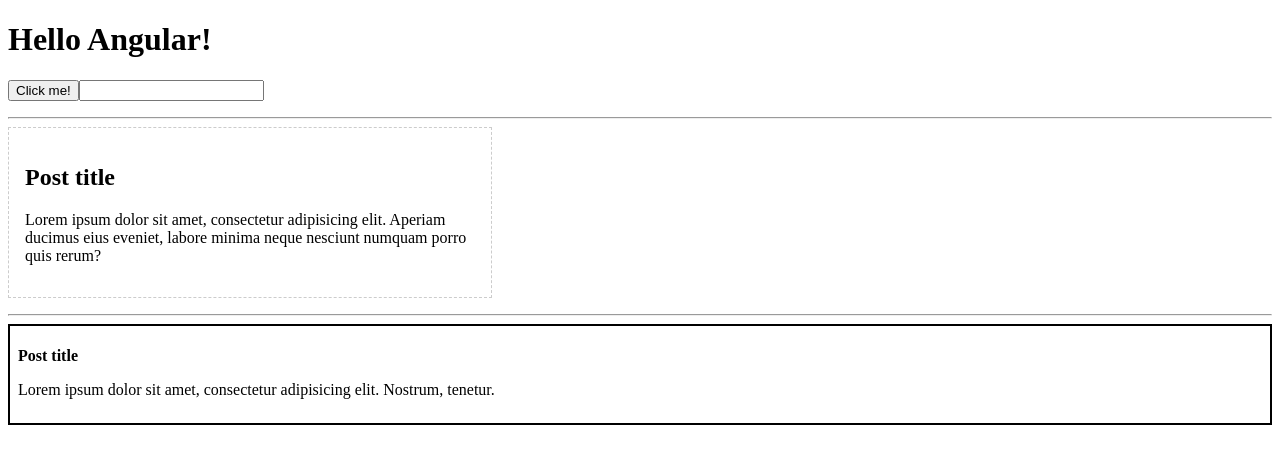
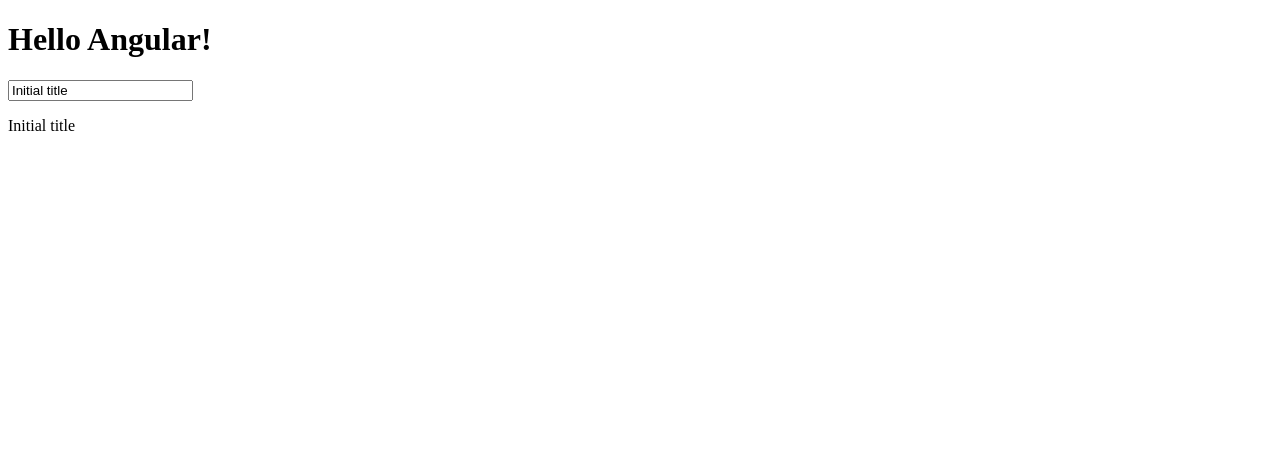
Before and after one commit to SergeySolod/AngularPosts, an Angular app: page / in a window 1280 px wide. Shown: the top 464 px of the page. Built offline with nearby package versions, Linux system fonts and the light colour scheme.

Commit message:
Double binding

```diff
--- a/src/app/app.component.html
+++ b/src/app/app.component.html
@@ -1,12 +1,3 @@
 <h1>Hello Angular!</h1>
-<button (click)="onClick()">Click me!</button>
-<input type="text"
-       (keyup.enter)="onInput($event)"
-       (blur)="onBlur(myInput.value)"
-       #myInput
->
-<p><strong>{{inputValue}}</strong></p>
-<hr>
-<app-post></app-post>
-<hr>
-<app-post4></app-post4>
+<input type="text" [(ngModel)]="title">
+<p>{{title}}</p>
--- a/src/app/app.component.ts
+++ b/src/app/app.component.ts
@@ -6,20 +6,9 @@
     styleUrls: ['./app.component.scss']
 })
 export class AppComponent {
-    inputValue = ''
+   title='Initial title'
 
-    constructor() {
-    }
-
-    onInput(event: KeyboardEvent) {
-        this.inputValue = (<HTMLInputElement>event.target).value
-    }
-
-    onClick() {
-        console.log('Click!')
-    }
-
-    onBlur(str: string) {
-        this.inputValue = str
+    onInput(event: any) {
+       this.title = event.target.value
     }
 }
```
Also changed, not shown: src/app/app.module.ts (+5 -3 lines).
